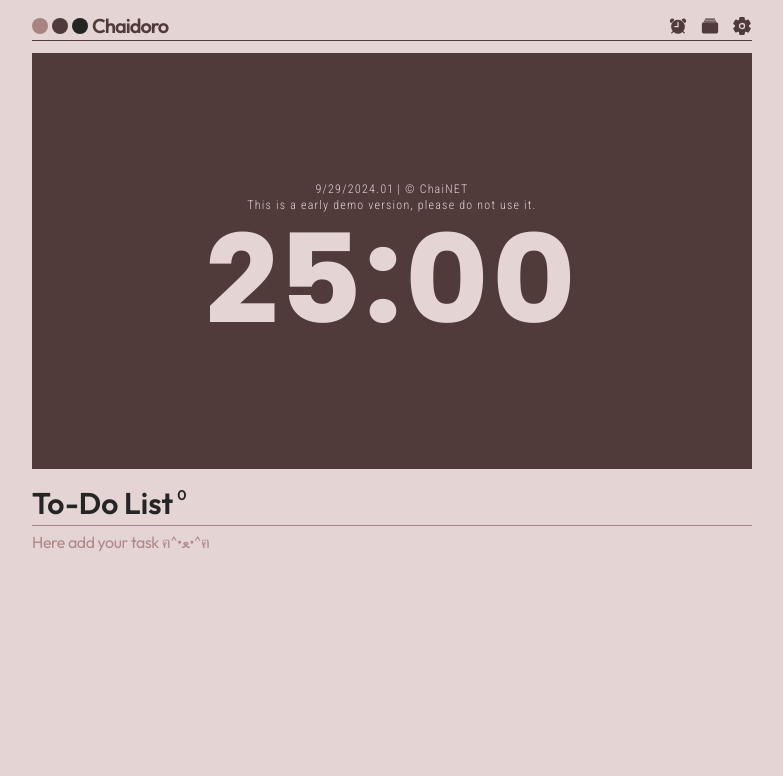
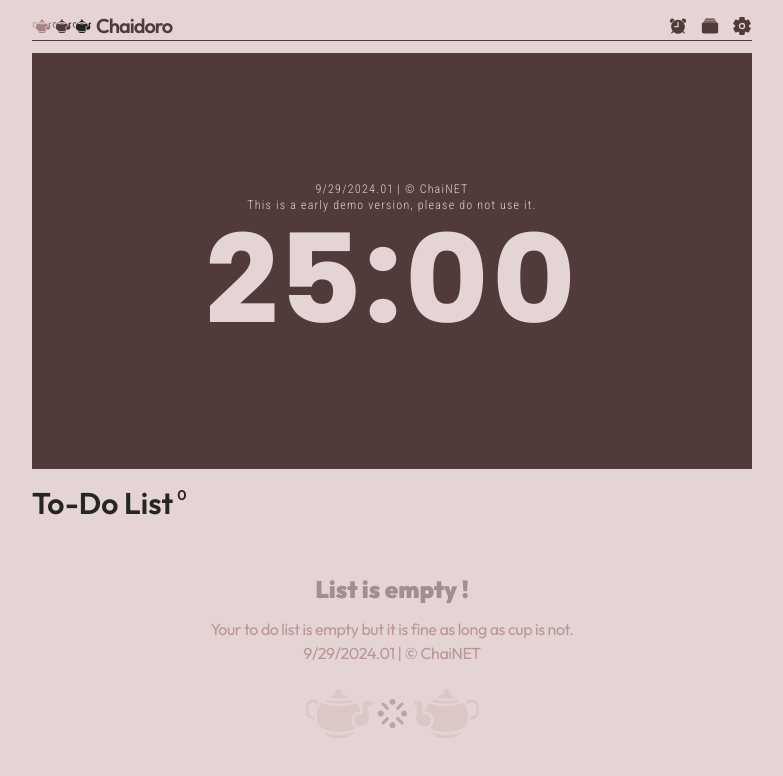
Before and after one commit to Chai-NET/ChaidoroWeb, a React (Vite) app: page / in a window 1280 px wide. Shown: the top 776 px of the page, without its empty margins (248-1031 px from the left). Built offline with nearby package versions, Linux system fonts and the light colour scheme.

Commit message:
0.08 | Empty list message

```diff
--- a/src/App.jsx
+++ b/src/App.jsx
@@ -1,4 +1,6 @@
 import React from "react";
+import { GiTeapot } from "react-icons/gi";
+
 import "./App.css";
 import {
   IoSettings,
@@ -106,12 +108,20 @@ function Navbar() {
     <div className="relative flex justify-between border-b border-chocolate font-Outfit text-xl text-chocolate">
       <a
         href="/"
-        className="group flex w-1/2 cursor-pointer items-center gap-1 pr-2 transition-all duration-300 hover:gap-2"
+        className="group flex w-1/2 cursor-pointer items-center gap-0 pr-2 transition-all duration-300 hover:gap-1"
       >
-        <div className="block aspect-square size-4 rounded-full bg-coffee"></div>
-        <div className="block aspect-square size-4 rounded-full bg-chocolate"></div>
-        <div className="block aspect-square size-4 rounded-full bg-blax"></div>
-        <h1 className="font-Outfit font-semibold tracking-tighter">Chaidoro</h1>
+        <div className="block aspect-square size-5 rounded-full text-coffee transition-all delay-100 duration-300 group-hover:rotate-12">
+          <GiTeapot />
+        </div>
+        <div className="block aspect-square size-5 rounded-full text-chocolate transition-all delay-200 duration-300 group-hover:rotate-12">
+          <GiTeapot />
+        </div>
+        <div className="block aspect-square size-5 rounded-full text-blax transition-all delay-300 duration-300 group-hover:rotate-12">
+          <GiTeapot />
+        </div>
+        <h1 className="pl-1 font-Outfit font-semibold tracking-tighter">
+          Chaidoro
+        </h1>
         <p className="-mr-96 line-clamp-1 text-nowrap px-1 text-xs tracking-widest text-coffee underline-offset-4 opacity-0 blur-sm transition-all duration-1000 ease-in-out hover:text-blax hover:underline group-hover:mr-0 group-hover:tracking-normal group-hover:text-chocolate group-hover:opacity-100 group-hover:blur-0">
           v0.01 / Beta
         </p>
--- a/src/components/taskBar.jsx
+++ b/src/components/taskBar.jsx
@@ -2,6 +2,8 @@ import useEscape from "../services/useEscape.jsx";
 // import taskPanelButtonIMG from "../img/taskPanelButton.png";
 import { useState, useEffect } from "react";
 import { Reorder } from "framer-motion";
+import { GiTeapot, GiCoffeeCup } from "react-icons/gi";
+import { TbSteam } from "react-icons/tb";
 
 export default function TaskBar() {
   const [task, setTask] = useState();
@@ -40,6 +42,11 @@ export default function TaskBar() {
     const newTodos = todos.filter((_, i) => i !== index);
     setTodos(newTodos);
   };
+  const today = new Date();
+  const month = today.getMonth();
+  const year = today.getFullYear();
+  const date = today.getDate();
+  const currentDate = month + "/" + date + "/" + year;
 
   return (
     <>
@@ -51,6 +58,26 @@ export default function TaskBar() {
           </div>
 
           <ul className="text-start font-poppins">
+            {/* Empty List Message: */}
+            {todos.length === 0 ? (
+              <div className="relative flex select-none flex-col items-center justify-center gap-3 py-12 text-center font-Outfit">
+                <h1 className="text-xl font-black text-chocolate/45 md:text-2xl">
+                  List is empty !
+                </h1>
+                <p className="tracking-tight text-coffee/75">
+                  Your to do list is empty but it is fine as long as cup is not.{" "}
+                  <br />
+                  {currentDate}.01 | © ChaiNET <br />
+                </p>
+                <div className="flex select-none items-center text-5xl font-black tracking-wide text-coffee/15 md:text-7xl">
+                  <GiTeapot />
+                  <TbSteam size={35} className="text-chocolate/30" />
+                  <div className="scale-x-[-1]">
+                    <GiTeapot />
+                  </div>
+                </div>
+              </div>
+            ) : (
               <Reorder.Group values={todos} onReorder={setTodos}>
                 {todos.map((todo, index) => (
                   <Reorder.Item value={todo} key={todo}>
@@ -79,6 +106,7 @@ export default function TaskBar() {
                   </Reorder.Item>
                 ))}
               </Reorder.Group>
+            )}
           </ul>
 
           {/* Task Input Field */}
```
Lines whose indentation alone changed are shown as unchanged.
